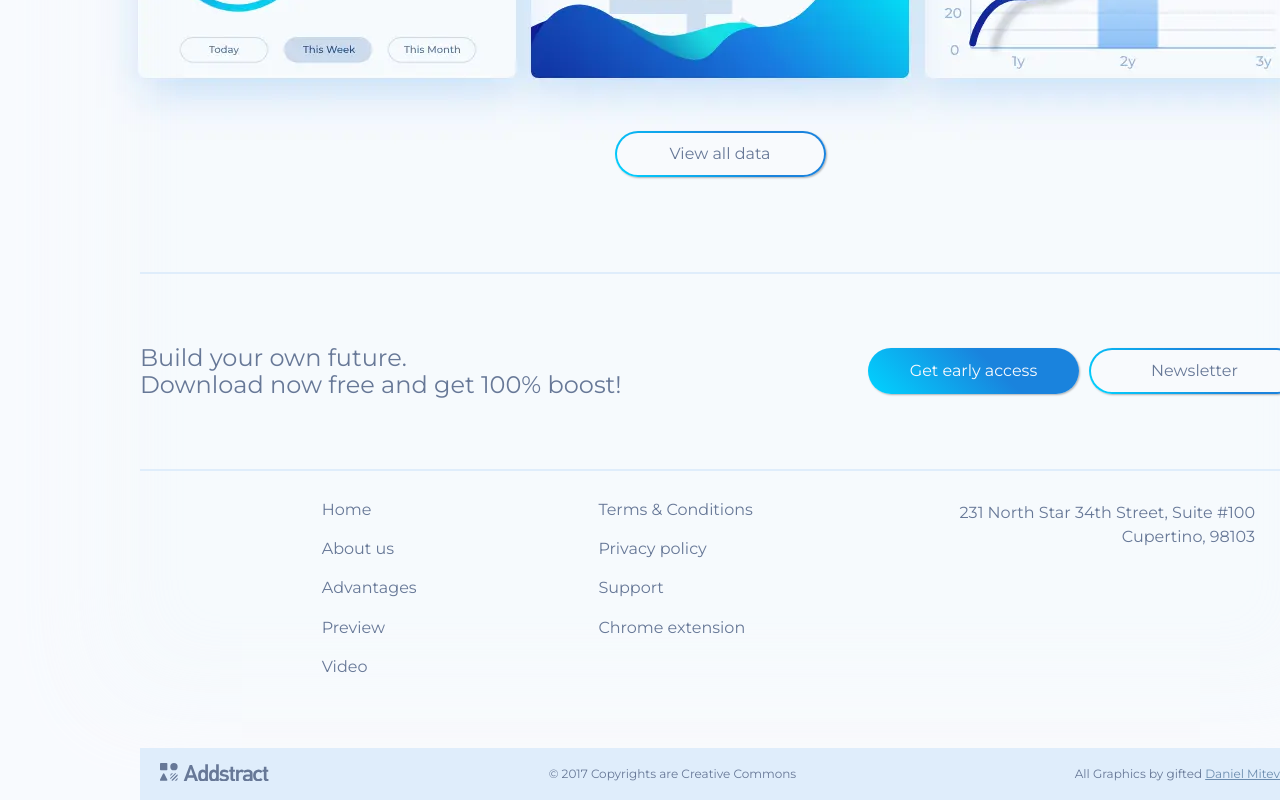
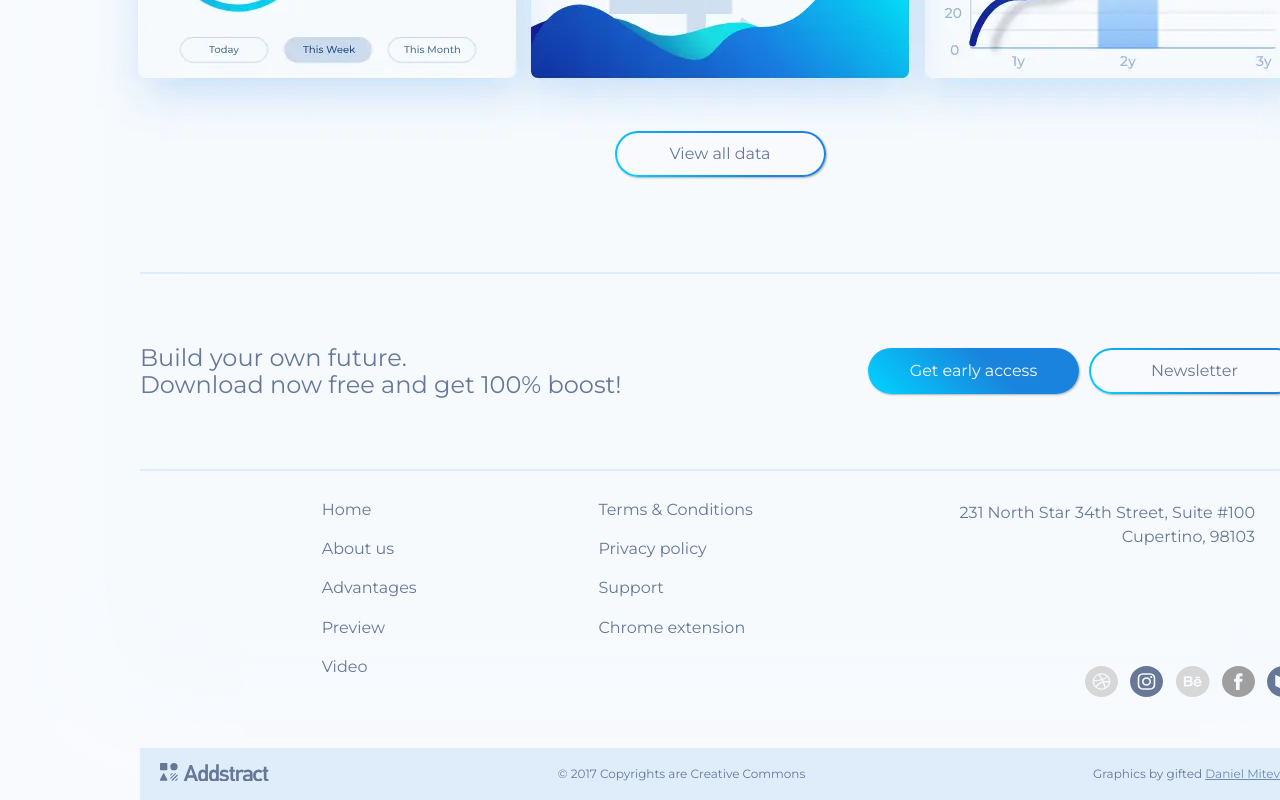
Before and after one commit to royair/react-landing-page-addstract, a React (Create React App) app: page / in a window 1280 px wide. Shown: the part 3892-4692 px from the top of the page. Built offline with nearby package versions, Linux system fonts and the light colour scheme.

Commit message:
added social icons

```diff
--- a/src/App.js
+++ b/src/App.js
@@ -101,6 +101,7 @@ class App extends Component {
         <footer>
           <nav>
             <div></div>
+
             <div>
               <ul>
                 <li><a>Home</a></li>
@@ -110,6 +111,7 @@ class App extends Component {
                 <li><a>Video</a></li>
               </ul>
             </div>
+
             <div>
               <ul>
                 <li><a>Terms & Conditions</a></li>
@@ -119,13 +121,15 @@ class App extends Component {
               </ul>
             </div>
 
-            <div>
+            <div
+              className="text-right flex flex-direction-column justify-content-space-between align-items-end">
 
               <div className="flex align-items-start">
                 <div className="address">231 North Star 34th Street, Suite #100
                   <br/>
                   Cupertino, 98103
                 </div>
+
                 <svg xmlns="http://www.w3.org/2000/svg"
                      viewBox="0 0 20 24"
                      width="20"
@@ -141,14 +145,74 @@ class App extends Component {
                   </g>
                 </svg>
               </div>
-              <div className="social-icons"></div>
+
+              <div className="social-icons">
+
+                <svg xmlns="http://www.w3.org/2000/svg"
+                     width="33"
+                     height="32"
+                     style={{ fill: '#d7d7d7' }}>
+                  <g id="-e-Dribbble">
+                    <path id="Combined Shape" className="shp0"
+                          d="M0 15.5C0 6.94 7.39 0 16.5 0S33 6.94 33 15.5C33 24.06 25.61 31 16.5 31S0 24.06 0 15.5zm25.12-1.67c-.12-.53-.29-1.05-.51-1.55-.22-.49-.49-.96-.81-1.4-.31-.44-.68-.85-1.07-1.22-.4-.37-.84-.71-1.3-1.01-.47-.3-.97-.55-1.5-.76-.53-.21-1.09-.37-1.65-.48-.58-.11-1.18-.17-1.77-.17-.6 0-1.19.06-1.77.17-.57.11-1.12.27-1.65.48-.52.21-1.03.46-1.5.76s-.9.63-1.3 1.01c-.4.37-.76.78-1.07 1.22-.32.44-.59.91-.81 1.4-.23.5-.4 1.02-.51 1.55-.12.54-.18 1.1-.18 1.66 0 .56.06 1.12.18 1.66.12.53.29 1.05.51 1.55.22.49.49.96.81 1.4.31.44.68.85 1.07 1.22.4.37.84.71 1.3 1.01.47.3.97.55 1.5.76.53.21 1.09.37 1.65.48.58.11 1.18.17 1.77.17.6 0 1.19-.06 1.77-.17.56-.11 1.12-.27 1.65-.48.52-.21 1.02-.46 1.49-.76s.9-.64 1.3-1.01.76-.78 1.07-1.22c.32-.44.59-.91.81-1.4.23-.5.4-1.02.51-1.55.12-.54.18-1.1.18-1.66 0-.56-.06-1.12-.18-1.66z"/>
+                    <path id="Combined Shape" className="shp0"
+                          d="M18.12 13.8c.17.34.34.68.5 1.02.06.12.11.24.16.37 2.58-.3 5.13.21 5.23.23-.02-1.67-.65-3.21-1.71-4.41-.01.02-1.22 1.65-4.19 2.79zm2.58 7.53c1.69-1.07 2.89-2.76 3.22-4.73-.15-.05-2.26-.67-4.68-.31.99 2.54 1.39 4.61 1.46 5.04zm-2.87-4.7c-.02.01-.03.01-.05.02-4.43 1.45-5.88 4.37-5.9 4.4 1.28.93 2.88 1.49 4.62 1.49 1.04 0 2.03-.2 2.93-.56-.11-.62-.55-2.78-1.61-5.35zm3.63-6.43c-1.32-1.09-3.06-1.76-4.96-1.76-.61 0-1.2.07-1.77.2.11.14 1.52 1.9 2.81 4.11 2.84-1 3.91-2.53 3.92-2.55zm-4.75 4.06c-3.87 1.09-7.58 1.01-7.72 1 0 .08-.01.15-.01.22 0 1.81.73 3.46 1.93 4.71 0 0 2.05-3.43 6.11-4.66.1-.03.2-.06.3-.08-.19-.4-.39-.8-.61-1.2zm-3.42-5.15c-2.1.93-3.66 2.74-4.15 4.92.2 0 3.33.04 6.94-.86-1.3-2.17-2.69-3.94-2.79-4.06z"/>
+                  </g>
+                </svg>
+
+                <svg xmlns="http://www.w3.org/2000/svg"
+                     width="33"
+                     height="32"
+                     style={{ fill: '#667797' }}>
+                  <g id="-e-Instagram">
+                    <path id="Combined Shape" className="shp0"
+                          d="M0 15.5C0 6.94 7.39 0 16.5 0S33 6.94 33 15.5C33 24.06 25.61 31 16.5 31S0 24.06 0 15.5zm16.5-8.27zm0 0c-2.39 0-2.69.01-3.63.05s-1.58.18-2.14.38c-.58.21-1.07.49-1.56.95-.49.46-.79.92-1.02 1.46-.22.53-.37 1.13-.41 2.01-.04.88-.05 1.16-.05 3.41s.01 2.53.05 3.41c.04.88.19 1.48.41 2.01.22.54.53 1 1.01 1.46.49.46.98.74 1.56.95.56.2 1.2.34 2.14.38.94.04 1.24.05 3.63.05 2.39 0 2.69-.01 3.63-.05s1.58-.18 2.14-.38c.58-.21 1.07-.49 1.56-.95.49-.46.79-.92 1.02-1.46.22-.53.36-1.13.41-2.01.04-.88.05-1.16.05-3.41s-.01-2.53-.05-3.41c-.04-.88-.19-1.48-.41-2.01-.23-.54-.53-1.01-1.02-1.46-.49-.46-.98-.74-1.56-.95-.56-.2-1.2-.34-2.14-.38-.94-.04-1.24-.05-3.63-.05z"/>
+                    <path id="Combined Shape" className="shp0"
+                          d="M15.71 8.72h.79c2.35 0 2.63.01 3.56.05.86.04 1.32.17 1.63.28.41.15.7.33 1.01.62.31.29.5.57.66.95.12.29.26.73.3 1.53.04.87.05 1.13.05 3.34s-.01 2.47-.05 3.34c-.04.81-.18 1.24-.3 1.53-.16.39-.35.66-.66.95-.31.29-.6.47-1.01.62-.31.11-.78.25-1.63.28-.93.04-1.21.05-3.56.05s-2.63-.01-3.56-.05c-.86-.04-1.32-.17-1.63-.29-.41-.15-.7-.33-1.01-.62-.31-.29-.5-.56-.66-.95-.12-.29-.26-.73-.3-1.53-.04-.87-.05-1.13-.05-3.34s.01-2.47.05-3.34c.04-.81.18-1.24.3-1.53.16-.39.35-.66.66-.95.31-.29.6-.47 1.01-.62.31-.11.78-.25 1.63-.29.81-.03 1.13-.04 2.77-.05zm5.49 1.38c-.58 0-1.06.44-1.06.99s.47.99 1.06.99c.58 0 1.06-.44 1.06-.99s-.47-.99-1.06-.99zm-4.7 1.15c-2.5 0-4.52 1.9-4.52 4.25 0 2.34 2.02 4.24 4.52 4.24 2.5 0 4.52-1.9 4.52-4.24 0-2.34-2.02-4.25-4.52-4.25z"/>
+                    <path id="Shape" className="shp0"
+                          d="M16.5 12.74c-1.62 0-2.93 1.23-2.93 2.76 0 1.52 1.31 2.76 2.93 2.76s2.93-1.23 2.93-2.76c0-1.52-1.31-2.76-2.93-2.76z"/>
+                  </g>
+                </svg>
+
+                <svg xmlns="http://www.w3.org/2000/svg"
+                     width="34"
+                     height="32"
+                     style={{ fill: '#d7d7d7' }}>
+                  <g id="-e-Behance">
+                    <path id="Combined Shape" className="shp0"
+                          d="M0 15.5C0 6.94 7.5 0 16.75 0S33.5 6.94 33.5 15.5C33.5 24.06 26 31 16.75 31S0 24.06 0 15.5zm23.92-3.44v-1.25H19.2v1.25zm-2.33.7c-1.19 0-2.16.35-2.91 1.03-.75.69-1.12 1.68-1.12 2.97 0 1.38.41 2.37 1.24 2.98.83.61 1.78.92 2.87.92 1.31 0 2.34-.36 3.07-1.09.47-.46.73-.91.79-1.35h-2.18c-.13.22-.27.39-.44.51-.3.23-.7.34-1.18.34-.46 0-.85-.09-1.18-.28-.54-.3-.82-.82-.85-1.57h5.94c.01-.64-.01-1.14-.07-1.48-.1-.58-.31-1.1-.65-1.54-.37-.5-.84-.87-1.41-1.1-.57-.23-1.21-.35-1.92-.35zm-8.46-2.43H7.8v10.08h4.97c.56 0 1.08-.04 1.56-.14.48-.09.89-.26 1.24-.51.31-.21.57-.48.78-.79.33-.47.49-1.01.49-1.61 0-.58-.14-1.07-.43-1.48-.29-.41-.71-.7-1.27-.89.37-.17.65-.36.84-.57.34-.37.51-.87.51-1.48 0-.6-.17-1.11-.51-1.54-.56-.7-1.51-1.06-2.86-1.07z"/>
+                    <path id="Combined Shape" className="shp0"
+                          d="M10 12.08v2.22h2.68c.48 0 .87-.08 1.17-.25.3-.17.45-.46.45-.88 0-.47-.2-.78-.59-.93-.34-.1-.78-.16-1.3-.16h-2.4zm10.32 2.71c-.3.28-.49.67-.57 1.15h3.67c-.04-.52-.23-.91-.57-1.18-.34-.27-.76-.4-1.27-.4-.55 0-.97.14-1.27.43zM10 15.98v2.69h2.68c.48 0 .85-.06 1.12-.18.48-.22.72-.64.72-1.26 0-.53-.23-.89-.7-1.08-.26-.11-.63-.17-1.1-.17h-2.71z"/>
+                  </g>
+                </svg>
+
+                <svg xmlns="http://www.w3.org/2000/svg"
+                     width="33"
+                     height="32"
+                     style={{ fill: '#9f9f9f' }}>
+                  <g id="-e-Facebook">
+                    <path id="Combined Shape"
+                          d="M0 15.5C0 6.94 7.39 0 16.5 0S33 6.94 33 15.5C33 24.06 25.61 31 16.5 31S0 24.06 0 15.5zm17.67 8.6v-8.43h2.48l.33-2.91h-2.81v-1.45c0-.76.08-1.16 1.24-1.16h1.55V7.24h-2.48c-2.98 0-4.02 1.41-4.02 3.78v1.74H12.1v2.91h1.86v8.43z"/>
+                  </g>
+                </svg>
+
+                <svg xmlns="http://www.w3.org/2000/svg"
+                     width="33"
+                     height="32"
+                     style={{ fill: '#667797' }}>
+                  <g id="-e-Medium">
+                    <path id="Combined Shape"
+                          d="M0 15.5C0 6.94 7.39 0 16.5 0S33 6.94 33 15.5C33 24.06 25.61 31 16.5 31S0 24.06 0 15.5zm13.85-4.17L8.57 8.88c-.05-.02-.09-.03-.13-.03-.06 0-.1.02-.14.06-.03.04-.05.09-.05.15v10.53c0 .18.14.39.31.47l4.88 2.27c.07.03.13.05.19.05.16 0 .28-.12.28-.32V11.44c0-.04-.03-.09-.07-.1zm6.18 8.78l4.74 2.2c.26.12.47 0 .47-.27v-9.8zm-5.61-8v5.39l5.17 2.4zm10.7-.81l-5.38-2.5c-.02-.01-.05-.02-.08-.02h-.01c-.07 0-.13.03-.17.08l-3.32 5.01 3.7 5.59 5.3-7.99c.04-.06.02-.14-.05-.17z"/>
+                  </g>
+                </svg>
+
+              </div>
             </div>
 
           </nav>
           <div className="credits">
             <div className="logo">
               <svg xmlns="http://www.w3.org/2000/svg"
-
                    viewBox="0 0 150 24.5">
                 <g data-name="Logo">
                   <path
@@ -163,9 +227,10 @@ class App extends Component {
                 />
               </svg>
             </div>
+
             <span
               className="copyright">© 2017  Copyrights are Creative Commons</span>
-            <span className="credits-link">All Graphics by gifted <a
+            <span className="credits-link">Graphics by gifted <a
               href="https://dribbble.com/danielmitevbg" target="_blank">Daniel Mitev</a></span>
           </div>
         </footer>
--- a/src/App.scss
+++ b/src/App.scss
@@ -190,8 +190,12 @@
         margin-top: 5px;
       }
 
+      .social-icons {
+        display: inline-flex;
+        justify-content: space-between;
+        width: 215px;
+      }
     }
-
 
     .credits {
       display: flex;
--- a/src/css/main.scss
+++ b/src/css/main.scss
@@ -48,16 +48,36 @@ ul {
   display: flex;
 }
 
+.flex-direction-column {
+  flex-direction: column;
+}
+
 .align-items-center {
   align-items: center;
 }
 
 .align-items-start {
-  align-items: start;
+  align-items: flex-start;
+}
+
+.align-items-end {
+  align-items: flex-end;
 }
 
 .justify-content-space-between {
   justify-content: space-between;
+}
+
+.text-right {
+  text-align: right;
+}
+
+.text-left {
+  text-align: left;
+}
+
+.text-center {
+  text-align: center;
 }
 
 .center {
```
